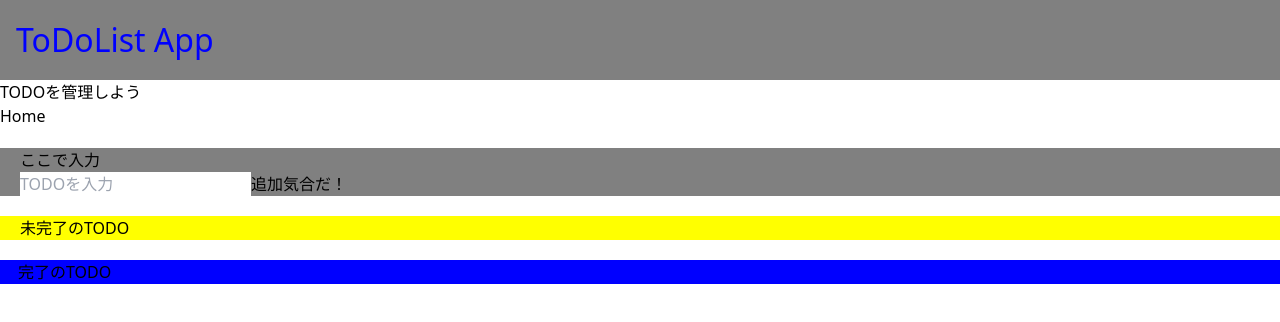
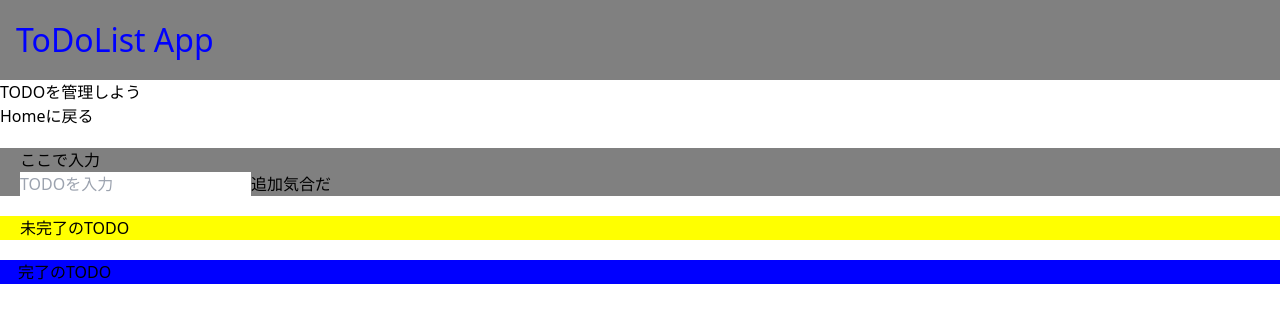
Before and after one commit to Ryotarosu22/rtd0131, a React (Create React App) app: page /page1 in a window 1280 px wide. Shown: the top 322 px of the page. Built offline with nearby package versions, Linux system fonts and the light colour scheme.

Commit message:
ディレクトリ構成について Fixes #2

```diff
--- a/src/components/InputTodos.jsx
+++ b/src/components/InputTodos.jsx
@@ -28,7 +28,7 @@ export const InputTodo = (props) => {
       />
       <button onClick={onClickAdd}>追加</button>
 
-      <button onClick={notify}>気合だ！</button>
+      <button onClick={notify}>気合だ</button>
       <Toaster />
     </div>
   );
--- a/src/Page1.jsx
+++ b/src/pages/Page1.jsx
@@ -1,12 +1,12 @@
 import React from "react";
 import { Link } from "react-router-dom";
-import "./App.css";
-import { InputTodo } from "./components/InputTodos";
-import { IncompleteTodos } from "./components/IncompleteTodos";
-import { CompleteTodos } from "./components/CompleteTodos";
+import "../App.css";
+import { InputTodo } from "../components/InputTodos";
+import { IncompleteTodos } from "../components/IncompleteTodos";
+import { CompleteTodos } from "../components/CompleteTodos";
 import { useState } from "react";
 import styled from "styled-components";
-import { DragDropContext, Droppable, Draggable } from "react-beautiful-dnd";
+//import { DragDropContext, Droppable, Draggable } from "react-beautiful-dnd";
 import toast, { Toaster } from "react-hot-toast";
 import DatePicker from "react-datepicker";
 import "react-datepicker/dist/react-datepicker.css";
@@ -80,7 +80,7 @@ export function Page1() {
         <Title>ToDoList App</Title>
       </Wrapper>
       <h1>TODOを管理しよう</h1>
-      <Link to="/">Home</Link>
+      <Link to="/">Homeに戻る</Link>
       <DatePicker>SimpleDatePicker={SimpleDatePicker}</DatePicker>
       <InputTodo
         inputTodo={inputTodo}
--- a/src/Page404.jsx
+++ b/src/pages/Page404.jsx
@@ -4,8 +4,8 @@ import { Link } from "react-router-dom";
 export const Page404 = () => {
   return (
     <div>
-      <h1>ページが見つかりません！！</h1>
-      <Link to="/">Home</Link>
+      <h1>ページが見つかりません</h1>
+      <Link to="/">Homeに戻る</Link>
       <br />
     </div>
   );
```
Also changed, not shown: src/router/Router.jsx (+4 -4 lines), src/pages/Home.jsx (renamed from src/Home.jsx).
